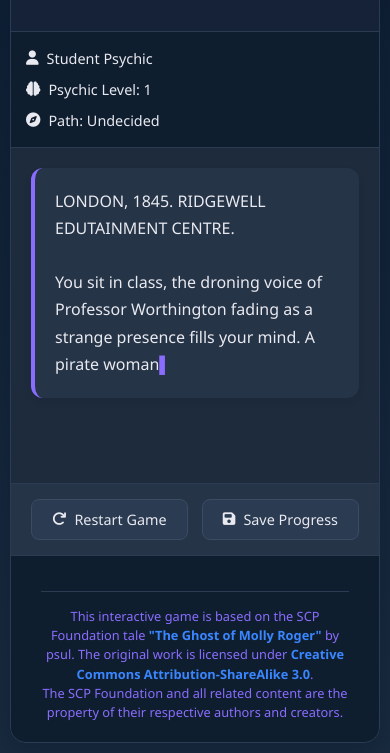
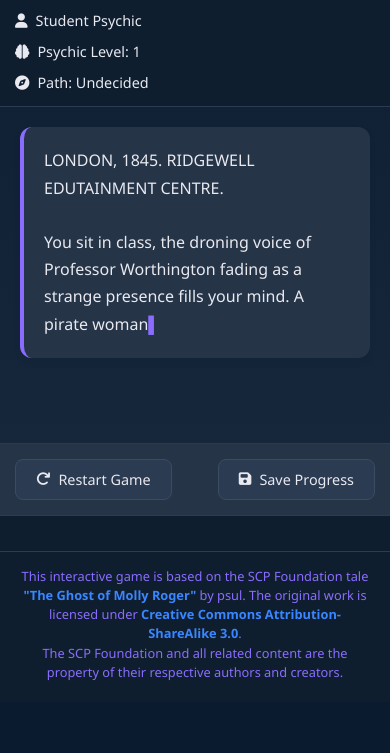
Before and after one commit to alaric-visi/molly-roger, a plain HTML site: page index.html in a window 390 px wide. Shown: the part 284-1037 px from the top of the page. After the commit the page ends 986 px from the top, so only its background shows below. Drawn offline with Linux system fonts and the light colour scheme.

Commit message:
Refactor styles for consistent element widths
Updated styles for consistent widths across various elements and adjusted padding for better layout.

```diff
--- a/index.html
+++ b/index.html
@@ -18,30 +18,31 @@
             color: #E9E9F0;
             line-height: 1.6;
             min-height: 100vh;
-            padding: 20px;
             background-image: linear-gradient(to bottom, #0A1A2F, #1A2B3F);
         }
 
         .game-container {
-            max-width: 900px;
-            margin: 0 auto;
-            background: #1E2B3C;
-            border-radius: 16px;
-            box-shadow: 0 10px 30px rgba(10, 26, 47, 0.5);
-            overflow: hidden;
+            width: 100%;
+            min-height: 100vh;
             display: flex;
             flex-direction: column;
-            min-height: calc(100vh - 40px);
-            border: 1px solid #2A3B52;
         }
 
+        /* Header with consistent width */
         header {
             background: #152238;
             color: #E9E9F0;
-            padding: 25px 30px;
+            padding: 25px 0;
             text-align: center;
             position: relative;
             border-bottom: 1px solid #2A3B52;
+            width: 100%;
+        }
+
+        .header-content {
+            max-width: 1200px;
+            margin: 0 auto;
+            padding: 0 30px;
         }
 
         h1 {
@@ -72,7 +73,7 @@
         .header-link {
             color: #E9E9F0;
             text-decoration: none;
-            transition: color 0.2s;
+            transition: all 0.2s;
             display: flex;
             align-items: center;
             gap: 6px;
@@ -89,14 +90,25 @@
             background: rgba(138, 109, 255, 0.1);
         }
 
+        /* Status bar with consistent width */
         .status-bar {
             display: flex;
             justify-content: space-between;
             background: #0F1E2F;
-            padding: 12px 25px;
+            padding: 12px 0;
             border-bottom: 1px solid #2A3B52;
             font-size: 0.9rem;
             color: #E9E9F0;
+            width: 100%;
+        }
+
+        .status-content {
+            max-width: 1200px;
+            margin: 0 auto;
+            padding: 0 30px;
+            display: flex;
+            justify-content: space-between;
+            width: 100%;
         }
 
         .status-item {
@@ -110,6 +122,7 @@
             flex-direction: column;
             flex-grow: 1;
             padding: 0;
+            width: 100%;
         }
 
         .scene-content {
@@ -118,6 +131,9 @@
             display: flex;
             flex-direction: column;
             gap: 25px;
+            max-width: 1200px;
+            margin: 0 auto;
+            width: 100%;
         }
 
         .scene-text {
@@ -238,12 +254,23 @@
             font-weight: 600;
         }
 
+        /* Controls with consistent width */
         .controls {
             display: flex;
             justify-content: space-between;
-            padding: 15px 30px;
+            padding: 15px 0;
             background: #253447;
             border-top: 1px solid #2A3B52;
+            width: 100%;
+        }
+
+        .controls-content {
+            max-width: 1200px;
+            margin: 0 auto;
+            padding: 0 30px;
+            display: flex;
+            justify-content: space-between;
+            width: 100%;
         }
 
         .control-btn {
@@ -265,15 +292,20 @@
             border-color: #8A6DFF;
         }
 
+        /* Footer with consistent width */
         footer {
             background: #0F1E2F;
             color: #E9E9F0;
-            padding: 20px 30px;
+            padding: 20px 0;
             text-align: center;
             border-top: 1px solid #2A3B52;
+            width: 100%;
         }
 
         .footer-content {
+            max-width: 1200px;
+            margin: 0 auto;
+            padding: 0 30px;
             display: flex;
             justify-content: space-between;
             align-items: center;
@@ -306,6 +338,10 @@
             font-size: 0.85rem;
             color: #8A6DFF;
             line-height: 1.5;
+            max-width: 1200px;
+            margin-left: auto;
+            margin-right: auto;
+            padding: 15px 30px 0;
         }
 
         .attribution-footer a {
@@ -484,21 +520,45 @@
             text-decoration: underline;
         }
 
-        @media (max-width: 768px) {
-            body {
-                padding: 10px;
+        /* Relationship Bar */
+        .relationship-bar {
+            display: flex;
+            align-items: center;
+            gap: 10px;
+            margin-top: 5px;
         }
 
-            .game-container {
-                min-height: calc(100vh - 20px);
+        .relationship-fill {
+            height: 6px;
+            background: linear-gradient(90deg, #8A6DFF, #3A86FF);
+            border-radius: 3px;
+            transition: width 0.3s ease;
         }
 
+        .relationship-label {
+            font-size: 0.8rem;
+            min-width: 100px;
+        }
+
+        .relationship-container {
+            margin-top: 15px;
+        }
+
+        @media (max-width: 768px) {
             header {
-                padding: 20px;
+                padding: 20px 0;
+            }
+
+            .header-content {
+                padding: 0 20px;
             }
 
             h1 {
                 font-size: 1.8rem;
+            }
+
+            .status-content {
+                padding: 0 20px;
             }
 
             .scene-content {
@@ -510,13 +570,14 @@
                 font-size: 1rem;
             }
 
-            .controls {
-                padding: 15px 20px;
+            .controls-content {
+                padding: 0 20px;
             }
 
             .footer-content {
                 flex-direction: column;
                 gap: 15px;
+                padding: 0 20px;
             }
 
             .overlay {
@@ -547,49 +608,31 @@
             .attribution-footer {
                 font-size: 0.8rem;
                 text-align: center;
+                padding: 15px 20px 0;
             }
         }
 
         @media (max-width: 480px) {
-            .status-bar {
+            .status-content {
                 flex-direction: column;
                 gap: 8px;
-                padding: 15px;
+                padding: 0 15px;
             }
 
             .choice-btn {
                 padding: 14px 16px;
             }
+
+            .controls-content {
+                padding: 0 15px;
             }
-
-        /* Relationship Bar */
-        .relationship-bar {
-            display: flex;
-            align-items: center;
-            gap: 10px;
-            margin-top: 5px;
-        }
-
-        .relationship-fill {
-            height: 6px;
-            background: linear-gradient(90deg, #8A6DFF, #3A86FF);
-            border-radius: 3px;
-            transition: width 0.3s ease;
-        }
-
-        .relationship-label {
-            font-size: 0.8rem;
-            min-width: 100px;
-        }
-
-        .relationship-container {
-            margin-top: 15px;
         }
     </style>
 </head>
 <body>
     <div class="game-container">
         <header>
+            <div class="header-content">
                 <h1>The Ghost of Molly Roger</h1>
                 <div class="subtitle">A Psychic Adventure in Victorian England</div>
                 <div class="header-links">
@@ -601,10 +644,16 @@
                         <i class="fas fa-book"></i>
                         Read The Story
                     </a>
+                    <a class="header-link" href="https://github.com/alaric-visi/molly-roger" target="_blank">
+                        <i class="fab fa-github"></i>
+                        GitHub
+                    </a>
+                </div>
             </div>
         </header>
 
         <div class="status-bar">
+            <div class="status-content">
                 <div class="status-item">
                     <i class="fas fa-user"></i>
                     <span>Student Psychic</span>
@@ -616,6 +665,7 @@
                 <div class="status-item">
                     <i class="fas fa-compass"></i>
                     <span id="path">Path: Undecided</span>
+                </div>
             </div>
         </div>
 
@@ -636,6 +686,7 @@
         </main>
 
         <div class="controls">
+            <div class="controls-content">
                 <button class="control-btn" id="restart-btn">
                     <i class="fas fa-redo"></i>
                     <span>Restart Game</span>
@@ -644,6 +695,7 @@
                     <i class="fas fa-save"></i>
                     <span>Save Progress</span>
                 </button>
+            </div>
         </div>
 
         <footer>
```
Lines whose indentation alone changed are shown as unchanged.
